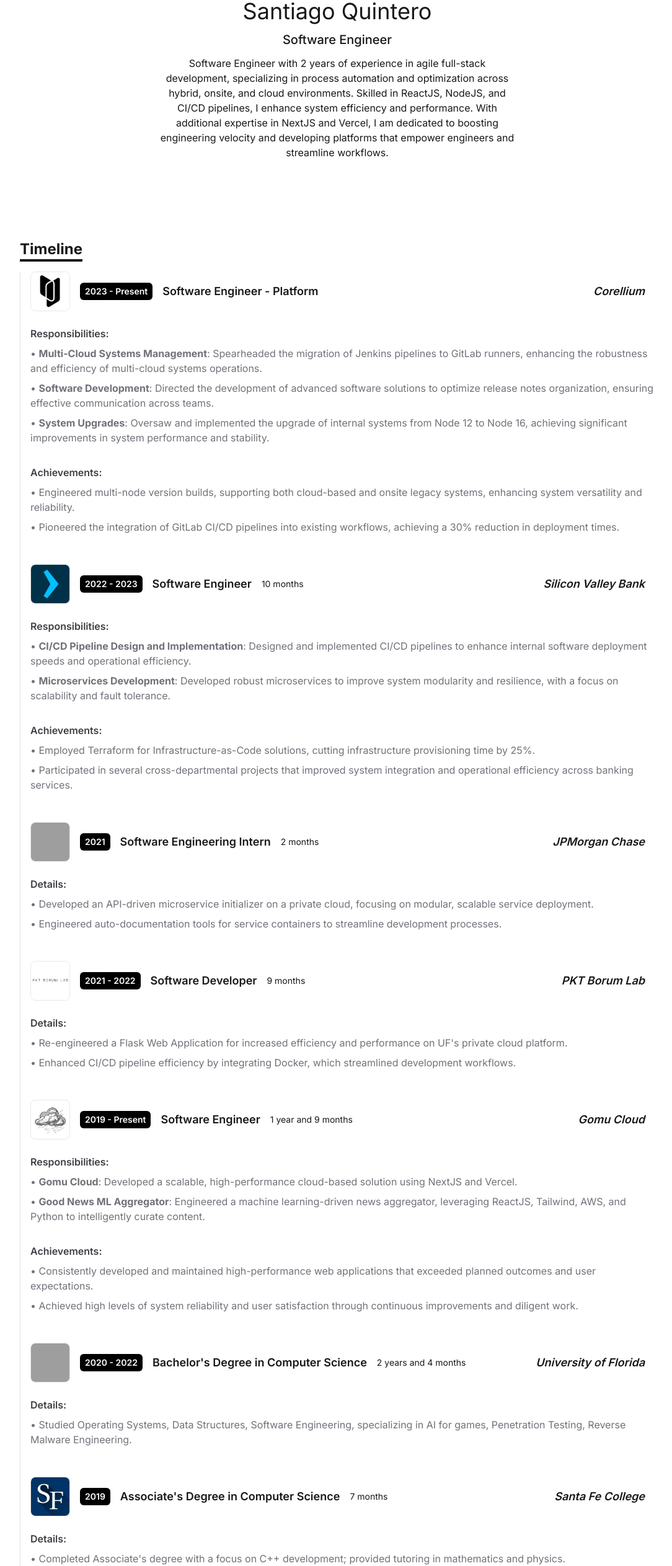
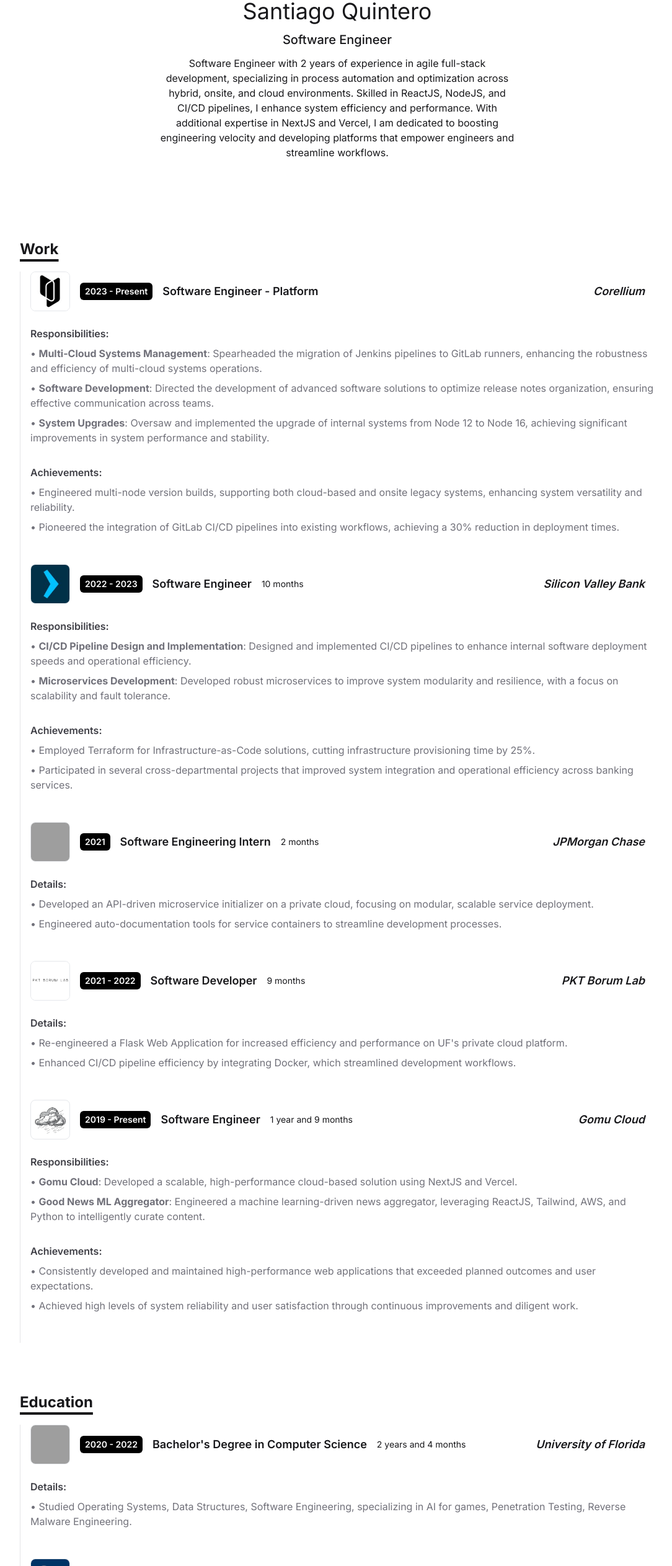
Before and after one commit to QuinteroSantiago/santiago-quintero-quiroga-portfolio, a React (Vite) app: page / in a window 1280 px wide. Shown: the part 274-2800 px from the top of the page at 62% size, without its empty margins (96-1180 px from the left). Built offline with nearby package versions, Linux system fonts and the light colour scheme; grey boxes are pictures that could not be loaded; a web font is replaced by a local one.

Commit message:
Separate work and education

```diff
--- a/src/components/Timeline.jsx
+++ b/src/components/Timeline.jsx
@@ -1,5 +1,4 @@
 import React from 'react';
-import timeline from '../data/timeline';
 import TimelineItem from './TimelineItem';
 import Title from './Title';
 
@@ -30,11 +29,15 @@
    return durationString;
 }
 
-function Timeline() {
+function Timeline({title, timeline}) {
+   if (!timeline) {
+       return <div>Loading timeline...</div>;
+   }
+
    return (
       <div className="flex flex-col md:flex-row justify-center my-20">
          <div className="w-full md:w-7/12 flex-grow">
-            <Title>Timeline</Title>
+            <Title>{title}</Title>
             {timeline.map((item, index) => (
                <TimelineItem
                   key={index}
--- /dev/null
+++ b/src/data/education.js
@@ -0,0 +1,24 @@
+export default [
+    {
+        year: "2020 - 2022",
+        startDate: "2020-01-01",
+        endDate: "2022-05-01",
+        imgUrl: "/assets/experiences_images/uf.jpeg",
+        title: "Bachelor's Degree in Computer Science",
+        place: "University of Florida",
+        details: [
+            "Studied Operating Systems, Data Structures, Software Engineering, specializing in AI for games, Penetration Testing, Reverse Malware Engineering."
+        ]
+    },
+    {
+        year: "2019",
+        startDate: "2019-05-05",
+        endDate: "2019-12-15",
+        imgUrl: "/assets/experiences_images/santafe.jpeg",
+        title: "Associate's Degree in Computer Science",
+        details: [
+            "Completed Associate's degree with a focus on C++ development; provided tutoring in mathematics and physics."
+        ],
+        place: "Santa Fe College"
+    }
+]
--- a/src/data/timeline.js
+++ b/src/data/work.js
@@ -71,27 +71,5 @@
             "Consistently developed and maintained high-performance web applications that exceeded planned outcomes and user expectations.",
             "Achieved high levels of system reliability and user satisfaction through continuous improvements and diligent work."
         ]
-    },
-    {
-        year: "2020 - 2022",
-        startDate: "2020-01-01",
-        endDate: "2022-05-01",
-        imgUrl: "/assets/experiences_images/uf.jpeg",
-        title: "Bachelor's Degree in Computer Science",
-        place: "University of Florida",
-        details: [
-            "Studied Operating Systems, Data Structures, Software Engineering, specializing in AI for games, Penetration Testing, Reverse Malware Engineering."
-        ]
-    },
-    {
-        year: "2019",
-        startDate: "2019-05-05",
-        endDate: "2019-12-15",
-        imgUrl: "/assets/experiences_images/santafe.jpeg",
-        title: "Associate's Degree in Computer Science",
-        details: [
-            "Completed Associate's degree with a focus on C++ development; provided tutoring in mathematics and physics."
-        ],
-        place: "Santa Fe College"
     }
 ]
--- a/src/pages/Home.jsx
+++ b/src/pages/Home.jsx
@@ -4,6 +4,8 @@
 import Intro from '../components/Intro';
 import Portfolio from '../components/Portfolio';
 import Timeline from '../components/Timeline';
+import work from '../data/work';
+import education from '../data/education';
 
 function Home() {
 	const [theme, setTheme] = useState(null);
@@ -74,7 +76,8 @@
 			<div className=" dark:bg-zinc-900 text-zinc-900 dark:text-zinc-300 min-h-screen font-inter">
 				<div className="max-w-5xl w-11/12 mx-auto">
 					<Intro />
-					<Timeline />
+					<Timeline title="Work" timeline={work}/>
+					<Timeline title="Education" timeline={education}/>
 					<Portfolio />
 					<Contact />
 					<Footer />
```
